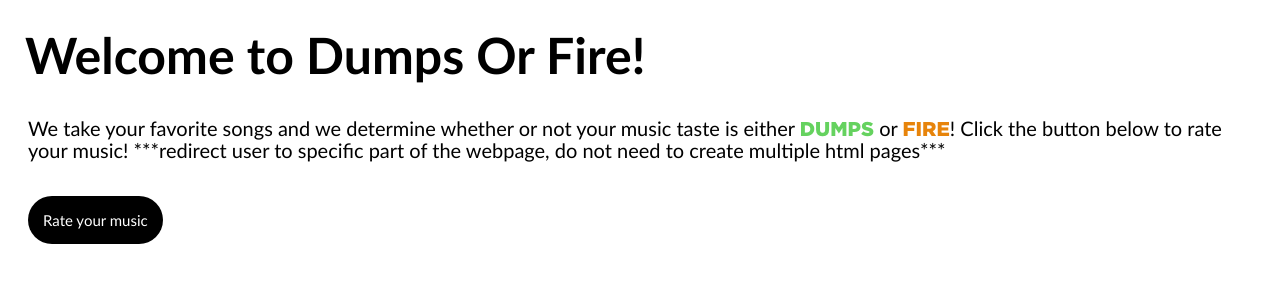
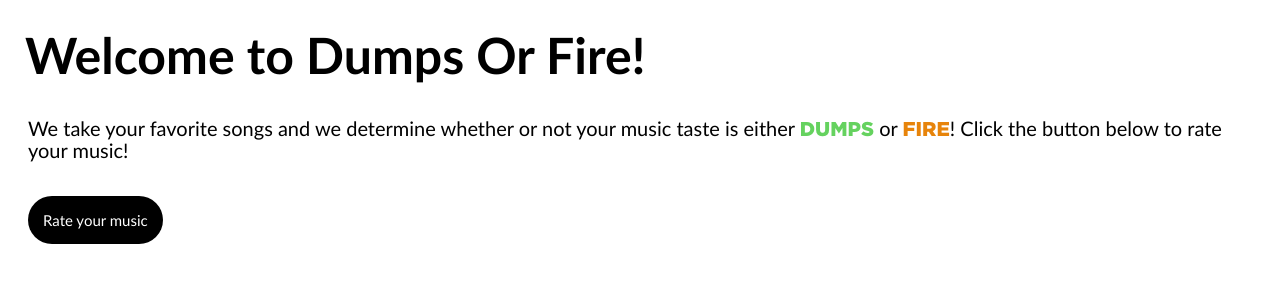
Before and after one commit to BCSchool/Software-Project, a Django app: page / in a window 1280 px wide. Shown: the part 70-370 px from the top of the page. Run offline with Django 4.2, Linux system fonts and the light colour scheme; parts of the project's set-up code (start-up, migrations or seed data) failed here and were passed over; some libraries are stand-ins or nearby versions.

Commit message:
merged changes

```diff
--- a/DumpsOrFire/spotify/templates/spotify/index.html
+++ b/DumpsOrFire/spotify/templates/spotify/index.html
@@ -5,6 +5,7 @@
     <meta charset="UTF-8">
     <meta name="viewport" content="width=device-width, initial-scale=1.0">
     <link rel="stylesheet" href = "{% static 'spotify/style.css' %}">
+    {% comment %} <link rel="stylesheet" href="https://stackpath.bootstrapcdn.com/bootstrap/4.5.2/css/bootstrap.min.css"> {% endcomment %}
     <title>Dumps or Fire</title>
 </head>
 <body>
@@ -21,8 +22,8 @@
             <div class="left-column">
                 <h1>Welcome to Dumps Or Fire!</h1>
                 <p>We take your favorite songs and we determine whether or not your music taste is either <span class="text-1">DUMPS</span> or <span class="text-2">FIRE</span>!
-                    Click the button below to rate your music! ***redirect user to specific part of the webpage, do not need to create multiple html pages***</p>
-                <button>Rate your music</button>
+                    Click the button below to rate your music!</p>
+                <button onclick="location.href= '{% url 'home' %}'">Rate your music</button>
             </div>
         </div>
     </section>
```
